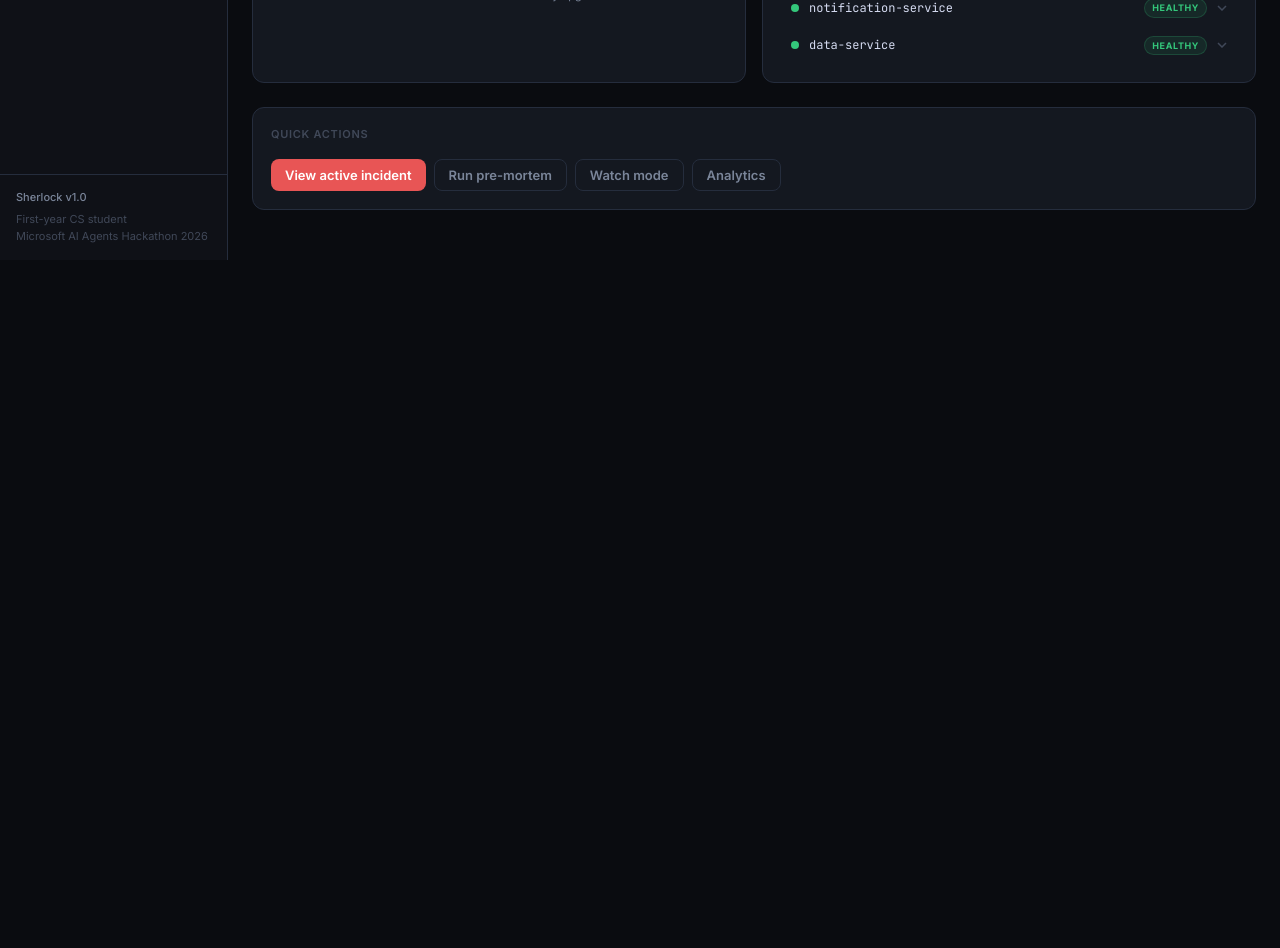
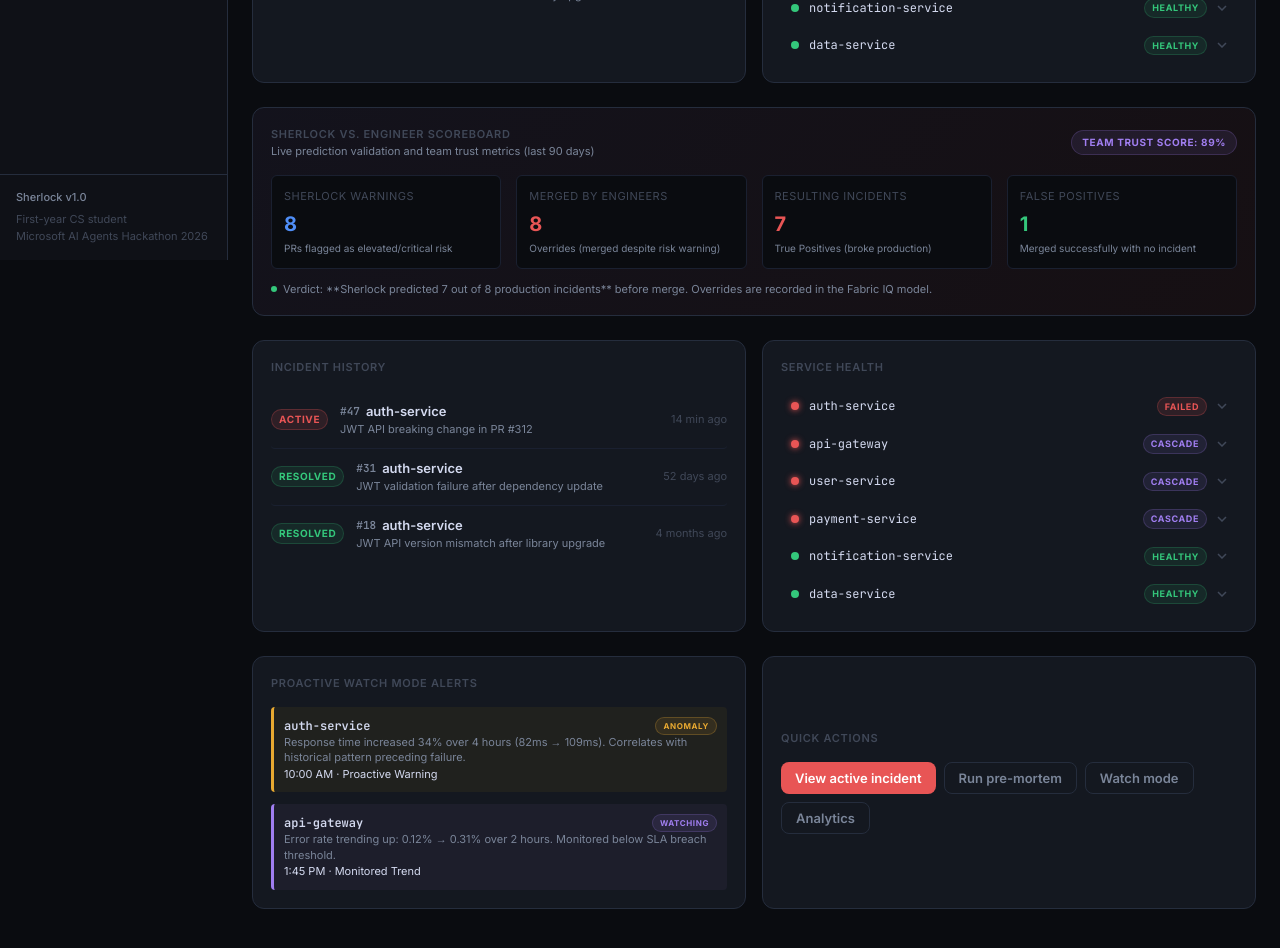
Before and after one commit to nankalon-code/SHERLOCK, a React (Vite) app in the folder frontend/: page / in a window 1280 px wide. Shown: the part 540-1488 px from the top of the page. Before the commit the page ends 800 px from the top, so only its background shows below. Built offline with nearby package versions, Linux system fonts and the light colour scheme.

Commit message:
feat: add Sherlock vs. Engineer Scoreboard and Recent Watch Mode Alerts to frontend Command Centre

```diff
--- a/frontend/src/views/Dashboard.tsx
+++ b/frontend/src/views/Dashboard.tsx
@@ -139,8 +139,143 @@ export default function Dashboard({ onNavigate }: Props) {
           </div>
         </div>
 
+        {/* Sherlock vs Engineer Scoreboard */}
+        <div className="card mb-6" style={{ background: 'linear-gradient(135deg, rgba(188,140,255,0.05) 0%, rgba(248,81,73,0.05) 100%)', border: '1px solid var(--border)' }}>
+          <div className="flex items-center justify-between mb-4">
+            <div>
+              <div className="card-title">Sherlock vs. Engineer Scoreboard</div>
+              <div className="text-xs text-muted mt-1">Live prediction validation and team trust metrics (last 90 days)</div>
+            </div>
+            <span className="badge badge-cascade" style={{ fontSize: 10, padding: '4px 10px' }}>Team Trust Score: 89%</span>
+          </div>
+          <div className="grid-4" style={{ gap: 15 }}>
+            <div style={{ background: 'var(--bg-base)', padding: '12px', borderRadius: '6px', border: '1px solid var(--border-subtle)' }}>
+              <div style={{ fontSize: '11px', color: 'var(--text-muted)', textTransform: 'uppercase', letterSpacing: '0.5px' }}>Sherlock Warnings</div>
+              <div style={{ fontSize: '20px', fontWeight: 700, color: 'var(--accent)', marginTop: '4px' }}>8</div>
+              <div style={{ fontSize: '10px', color: 'var(--text-secondary)', marginTop: '2px' }}>PRs flagged as elevated/critical risk</div>
+            </div>
+            <div style={{ background: 'var(--bg-base)', padding: '12px', borderRadius: '6px', border: '1px solid var(--border-subtle)' }}>
+              <div style={{ fontSize: '11px', color: 'var(--text-muted)', textTransform: 'uppercase', letterSpacing: '0.5px' }}>Merged by Engineers</div>
+              <div style={{ fontSize: '20px', fontWeight: 700, color: 'var(--danger)', marginTop: '4px' }}>8</div>
+              <div style={{ fontSize: '10px', color: 'var(--text-secondary)', marginTop: '2px' }}>Overrides (merged despite risk warning)</div>
+            </div>
+            <div style={{ background: 'var(--bg-base)', padding: '12px', borderRadius: '6px', border: '1px solid var(--border-subtle)' }}>
+              <div style={{ fontSize: '11px', color: 'var(--text-muted)', textTransform: 'uppercase', letterSpacing: '0.5px' }}>Resulting Incidents</div>
+              <div style={{ fontSize: '20px', fontWeight: 700, color: 'var(--danger)', marginTop: '4px' }}>7</div>
+              <div style={{ fontSize: '10px', color: 'var(--text-secondary)', marginTop: '2px' }}>True Positives (broke production)</div>
+            </div>
+            <div style={{ background: 'var(--bg-base)', padding: '12px', borderRadius: '6px', border: '1px solid var(--border-subtle)' }}>
+              <div style={{ fontSize: '11px', color: 'var(--text-muted)', textTransform: 'uppercase', letterSpacing: '0.5px' }}>False Positives</div>
+              <div style={{ fontSize: '20px', fontWeight: 700, color: 'var(--success)', marginTop: '4px' }}>1</div>
+              <div style={{ fontSize: '10px', color: 'var(--text-secondary)', marginTop: '2px' }}>Merged successfully with no incident</div>
+            </div>
+          </div>
+          <div className="text-xs text-muted mt-3" style={{ display: 'flex', alignItems: 'center', gap: '6px' }}>
+            <span className="svc-dot green" style={{ width: 6, height: 6 }} />
+            <span>Verdict: **Sherlock predicted 7 out of 8 production incidents** before merge. Overrides are recorded in the Fabric IQ model.</span>
+          </div>
+        </div>
+
+        <div className="grid-2 mb-6">
+          {/* Incident history */}
+          <div className="card">
+            <div className="card-title mb-4">Incident History</div>
+            {INCIDENTS.map(inc => (
+              <div
+                key={inc.id}
+                id={`incident-row-${inc.id}`}
+                className="incident-row"
+                onClick={() => onNavigate('incident', inc.id)}
+              >
+                <span className={`badge ${inc.status === 'active' ? 'badge-danger' : 'badge-success'}`}>
+                  {inc.status === 'active' ? 'ACTIVE' : 'RESOLVED'}
+                </span>
+                <div style={{ flex: 1, minWidth: 0 }}>
+                  <div style={{ fontSize: 13, fontWeight: 600, display: 'flex', gap: 6, alignItems: 'center' }}>
+                    <span className="font-mono" style={{ color: 'var(--text-secondary)', fontSize: 11 }}>#{inc.id}</span>
+                    <span className="truncate">{inc.service}</span>
+                  </div>
+                  <div className="text-xs text-muted truncate">{inc.summary}</div>
+                </div>
+                <div style={{ fontSize: 11, color: 'var(--text-muted)', flexShrink: 0 }}>{inc.time}</div>
+              </div>
+            ))}
+          </div>
+
+          {/* Service health — interactive expand */}
+          <div className="card">
+            <div className="card-title mb-3">Service Health</div>
+            {SERVICES.map(svc => (
+              <div key={svc.name}>
+                <div
+                  id={`service-${svc.name}`}
+                  className="service-row"
+                  onClick={() => setExpandedService(expandedService === svc.name ? null : svc.name)}
+                  style={{ borderRadius: '6px' }}
+                >
+                  <span className={`svc-dot ${svc.dot}`} />
+                  <span className="svc-name">{svc.name}</span>
+                  <span className={`badge badge-${svc.badge}`} style={{ fontSize: 9 }}>{svc.label}</span>
+                  <svg
+                    viewBox="0 0 10 6" fill="none" stroke="currentColor" strokeWidth="1.5"
+                    style={{ width: 10, color: 'var(--text-muted)', transform: expandedService === svc.name ? 'rotate(180deg)' : 'none', transition: 'transform 150ms' }}
+                  >
+                    <path d="M1 1l4 4 4-4"/>
+                  </svg>
+                </div>
+                {expandedService === svc.name && (
+                  <div style={{
+                    marginLeft: 18, padding: '6px 10px 8px',
+                    fontSize: 11, color: 'var(--text-secondary)',
+                    borderLeft: '2px solid var(--border)', lineHeight: 1.6,
+                    animation: 'step-in 0.2s ease'
+                  }}>
+                    {svc.note}
+                    {svc.badge === 'danger' && (
+                      <div style={{ marginTop: 4 }}>
+                        <button className="btn btn-ghost btn-sm" style={{ fontSize: 11, height: 24, padding: '0 8px' }}
+                          onClick={() => onNavigate('incident', 47)}>
+                          View diagnosis
+                        </button>
+                      </div>
+                    )}
+                  </div>
+                )}
+              </div>
+            ))}
+          </div>
+        </div>
+
+        <div className="grid-2 mb-6">
+          {/* Proactive Watch Mode Alerts */}
+          <div className="card">
+            <div className="card-title mb-4">Proactive Watch Mode Alerts</div>
+            <div className="space-y">
+              <div style={{ padding: '10px', borderRadius: '4px', background: 'rgba(255, 193, 7, 0.05)', borderLeft: '3px solid var(--warning)' }}>
+                <div className="flex justify-between items-center">
+                  <span className="font-mono text-sm" style={{ fontWeight: 600 }}>auth-service</span>
+                  <span className="badge badge-warning" style={{ fontSize: 8 }}>ANOMALY</span>
+                </div>
+                <div className="text-xs text-muted mt-2" style={{ lineHeight: 1.4 }}>
+                  Response time increased 34% over 4 hours (82ms → 109ms). Correlates with historical pattern preceding failure.
+                </div>
+                <div className="text-xs text-secondary mt-1">10:00 AM · Proactive Warning</div>
+              </div>
+              <div style={{ padding: '10px', borderRadius: '4px', background: 'rgba(188, 140, 255, 0.05)', borderLeft: '3px solid var(--cascade)' }}>
+                <div className="flex justify-between items-center">
+                  <span className="font-mono text-sm" style={{ fontWeight: 600 }}>api-gateway</span>
+                  <span className="badge badge-cascade" style={{ fontSize: 8 }}>WATCHING</span>
+                </div>
+                <div className="text-xs text-muted mt-2" style={{ lineHeight: 1.4 }}>
+                  Error rate trending up: 0.12% → 0.31% over 2 hours. Monitored below SLA breach threshold.
+                </div>
+                <div className="text-xs text-secondary mt-1">1:45 PM · Monitored Trend</div>
+              </div>
+            </div>
+          </div>
+
           {/* Quick actions */}
-        <div className="card">
+          <div className="card" style={{ display: 'flex', flexDirection: 'column', justifyContent: 'center' }}>
             <div className="card-title mb-4">Quick Actions</div>
             <div className="flex gap-2" style={{ flexWrap: 'wrap' }}>
               <button id="qa-incident" className="btn btn-danger" onClick={() => onNavigate('incident', 47)}>View active incident</button>
@@ -151,5 +286,6 @@ export default function Dashboard({ onNavigate }: Props) {
           </div>
         </div>
       </div>
+    </div>
   )
 }
```
Lines whose indentation alone changed are shown as unchanged.
